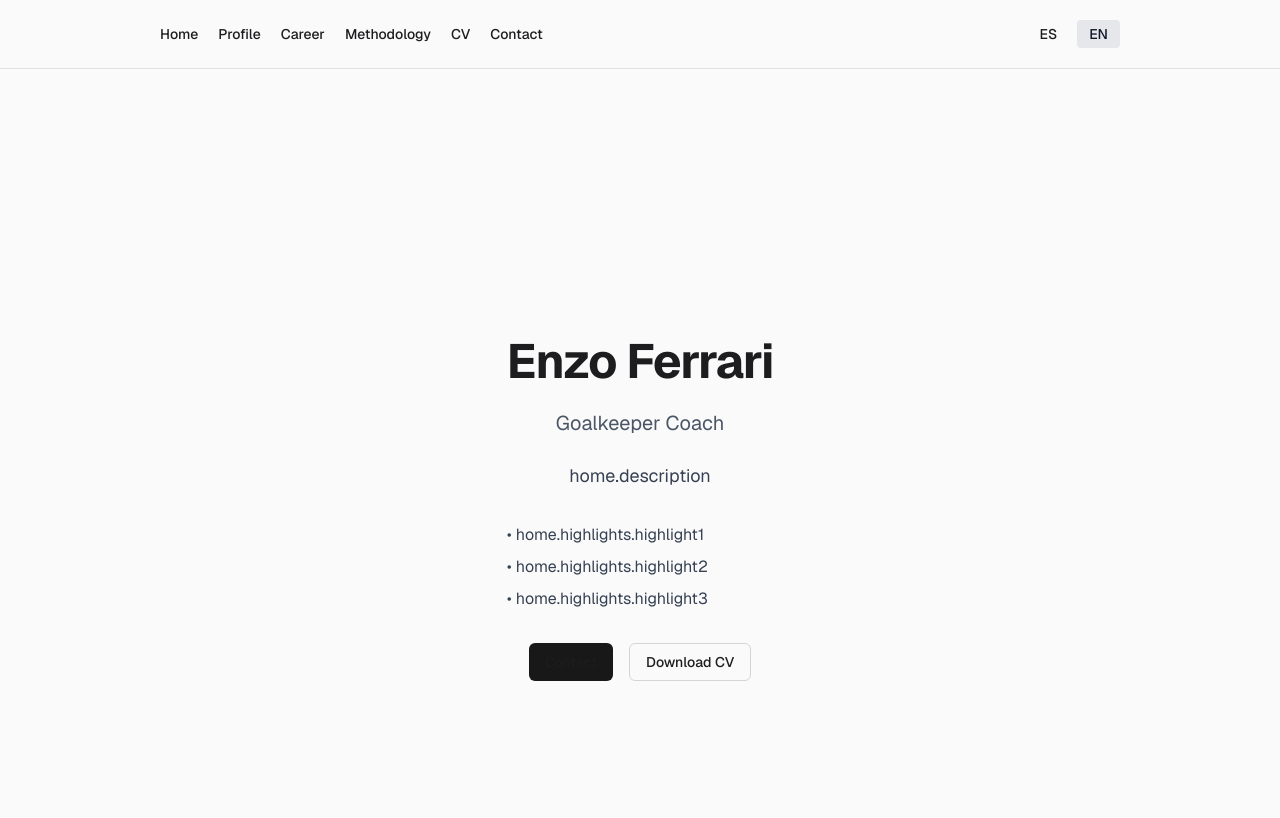
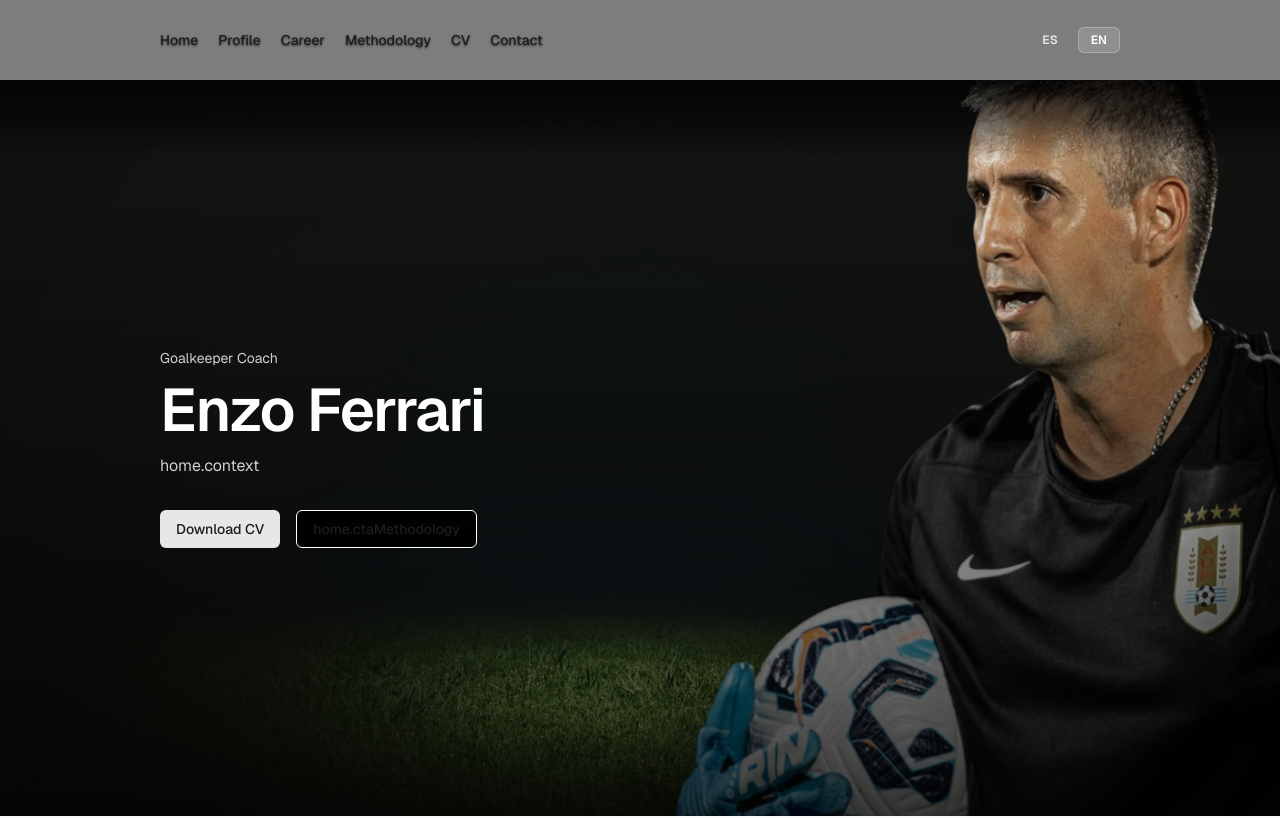
Before and after one commit to devrodri-com/enzo-ferrari-site, a Next.js app: page /en in a window 1280 px wide. Shown: the top 818 px of the page. Built offline with nearby package versions, Linux system fonts and the light colour scheme; no server answers.

Commit message:
UI: make CV the primary hero CTA on home

```diff
--- a/messages/es.json
+++ b/messages/es.json
@@ -12,12 +12,23 @@
     "subtitle": "Entrenador de Arqueros",
     "description": "Trabajo en selecciones nacionales y clubes de alto rendimiento. Aplico metodologías basadas en análisis de juego, evaluación diagnóstica y trabajo cognitivo. Proceso de trabajo en Selección Mayor de cara a 2026.",
     "highlights": {
-      "highlight1": "Selección Uruguaya Mayor (2024–Actualidad)",
-      "highlight2": "Experiencia en formativas y alto rendimiento",
-      "highlight3": "Metodología basada en análisis y videoanálisis"
+      "highlight1": {
+        "title": "Selección Uruguaya Mayor",
+        "description": "Trabajo actual en la selección mayor bajo la dirección de Marcelo Bielsa (2024–Actualidad)."
+      },
+      "highlight2": {
+        "title": "Formativas y Alto Rendimiento",
+        "description": "Experiencia en selecciones formativas y clubes de primera división."
+      },
+      "highlight3": {
+        "title": "Metodología Integral",
+        "description": "Enfoque basado en análisis de juego, videoanálisis y trabajo cognitivo."
+      }
     },
+    "context": "Selección Uruguaya Mayor · Alto rendimiento",
     "ctaContact": "Contacto",
-    "ctaCv": "Descargar CV"
+    "ctaCv": "Descargar CV",
+    "ctaMethodology": "Ver Metodología"
   },
   "contact": {
     "title": "Contacto",
--- a/src/app/[locale]/career/page.tsx
+++ b/src/app/[locale]/career/page.tsx
@@ -10,7 +10,7 @@ export default async function CareerPage({
   const t = await getTranslations('pages.career');
 
   return (
-    <Page className="space-y-8">
+    <Page className="space-y-8 py-10">
       <h1 className="text-4xl font-bold tracking-tight">
         {t('title')}
       </h1>
--- a/src/app/[locale]/cv/page.tsx
+++ b/src/app/[locale]/cv/page.tsx
@@ -11,7 +11,7 @@ export default async function CVPage({
   const cvT = await getTranslations('cv');
 
   return (
-    <Page className="space-y-8">
+    <Page className="space-y-8 py-10">
       <h1 className="text-4xl font-bold tracking-tight">
         {t('title')}
       </h1>
--- a/src/app/[locale]/layout.tsx
+++ b/src/app/[locale]/layout.tsx
@@ -27,7 +27,7 @@ export default async function LocaleLayout({
     <NextIntlClientProvider messages={messages}>
       <div className="min-h-screen bg-[#fafafa]">
         <Nav />
-        <main className="mx-auto w-full max-w-5xl px-5 sm:px-8 py-10">
+        <main className="w-full p-0">
           {children}
         </main>
       </div>
--- a/src/app/[locale]/methodology/page.tsx
+++ b/src/app/[locale]/methodology/page.tsx
@@ -10,7 +10,7 @@ export default async function MethodologyPage({
   const t = await getTranslations('pages.methodology');
 
   return (
-    <Page className="space-y-8">
+    <Page className="space-y-8 py-10">
       <h1 className="text-4xl font-bold tracking-tight">
         {t('title')}
       </h1>
--- a/src/app/[locale]/page.tsx
+++ b/src/app/[locale]/page.tsx
@@ -1,4 +1,6 @@
 import { getTranslations } from 'next-intl/server';
+import Hero from '@/components/Hero';
+import Page from '@/components/ui/Page';
 import ButtonLink from '@/components/ui/ButtonLink';
 
 export default async function HomePage({
@@ -9,32 +11,64 @@ export default async function HomePage({
   const { locale } = await params;
   const t = await getTranslations('home');
 
+  const highlights = [
+    {
+      title: t('highlights.highlight1.title'),
+      description: t('highlights.highlight1.description'),
+    },
+    {
+      title: t('highlights.highlight2.title'),
+      description: t('highlights.highlight2.description'),
+    },
+    {
+      title: t('highlights.highlight3.title'),
+      description: t('highlights.highlight3.description'),
+    },
+  ];
+
   return (
-    <div className="min-h-screen flex flex-col items-center justify-center px-4 py-16">
-      <div className="text-center space-y-6 max-w-2xl">
-        <h1 className="text-5xl font-bold tracking-tight">
-          {t('title')}
-        </h1>
-        <p className="text-xl text-gray-600">
-          {t('subtitle')}
-        </p>
-        <p className="text-lg text-gray-700 leading-relaxed">
+    <>
+      <Hero
+        title={t('title')}
+        subtitle={t('subtitle')}
+        context={t('context')}
+        ctaPrimary={{
+          href: `/${locale}/cv`,
+          label: t('ctaCv'),
+        }}
+        ctaSecondary={{
+          href: `/${locale}/methodology`,
+          label: t('ctaMethodology'),
+        }}
+      />
+
+      <Page className="space-y-10 py-10">
+        {/* Descripción */}
+        <p className="text-lg text-black/70 leading-relaxed max-w-2xl">
           {t('description')}
         </p>
-        <div className="space-y-2 text-left mt-8">
-          <p className="text-gray-700">• {t('highlights.highlight1')}</p>
-          <p className="text-gray-700">• {t('highlights.highlight2')}</p>
-          <p className="text-gray-700">• {t('highlights.highlight3')}</p>
+
+        {/* Highlights */}
+        <div className="grid grid-cols-1 md:grid-cols-3 gap-6 md:gap-8 pt-8 border-t border-black/10">
+          {highlights.map((highlight, index) => (
+            <div key={index} className="space-y-2">
+              <h3 className="text-sm font-semibold text-black/90">
+                {highlight.title}
+              </h3>
+              <p className="text-sm text-black/70">
+                {highlight.description}
+              </p>
+            </div>
+          ))}
         </div>
-        <div className="flex gap-4 justify-center mt-8">
+
+        {/* CTA Contacto */}
+        <div className="pt-4">
           <ButtonLink href={`/${locale}/contact`} variant="primary">
             {t('ctaContact')}
           </ButtonLink>
-          <ButtonLink href={`/${locale}/cv`} variant="secondary">
-            {t('ctaCv')}
-          </ButtonLink>
         </div>
-      </div>
-    </div>
+      </Page>
+    </>
   );
 }
--- a/src/app/[locale]/profile/page.tsx
+++ b/src/app/[locale]/profile/page.tsx
@@ -10,7 +10,7 @@ export default async function ProfilePage({
   const t = await getTranslations('pages.profile');
 
   return (
-    <Page className="space-y-8">
+    <Page className="space-y-8 py-10">
       <h1 className="text-4xl font-bold tracking-tight">
         {t('title')}
       </h1>
--- a/src/app/globals.css
+++ b/src/app/globals.css
@@ -3,6 +3,10 @@
 :root {
   --background: #fafafa;
   --foreground: #1d1d1f;
+  --bg: #fafafa;
+  --ink: #1d1d1f;
+  --darkband: #141615;
+  --white: #ffffff;
 }
 
 @theme inline {
@@ -13,8 +17,8 @@
 }
 
 body {
-  background: var(--background);
-  color: var(--foreground);
+  background: var(--bg);
+  color: var(--ink);
   font-family: var(--font-geist-sans), -apple-system, BlinkMacSystemFont, 'Segoe UI', sans-serif;
   -webkit-font-smoothing: antialiased;
   -moz-osx-font-smoothing: grayscale;
--- /dev/null
+++ b/src/components/Hero.tsx
@@ -0,0 +1,83 @@
+import Image from 'next/image';
+import ButtonLink from './ui/ButtonLink';
+
+interface CTA {
+  href: string;
+  label: string;
+}
+
+interface HeroProps {
+  title: string;
+  subtitle: string;
+  context: string;
+  ctaPrimary: CTA;
+  ctaSecondary: CTA;
+}
+
+export default function Hero({
+  title,
+  subtitle,
+  context,
+  ctaPrimary,
+  ctaSecondary,
+}: HeroProps) {
+  return (
+    <section className="relative w-full overflow-hidden">
+      <div className="relative h-[78vh] min-h-[560px] md:min-h-[92vh]">
+        {/* Imagen (mobile / desktop) */}
+        <Image
+          src="/hero/hero-mobile.jpg"
+          alt="Enzo Ferrari entrenando arqueros"
+          fill
+          priority
+          sizes="100vw"
+          className="object-cover object-[100%_10%] block md:hidden"
+        />
+        <Image
+          src="/hero/hero-desktop.jpg"
+          alt="Enzo Ferrari entrenando arqueros"
+          fill
+          priority
+          sizes="(min-width: 768px) 100vw, 100vw"
+          className="object-cover object-[100%_5%] hidden md:block"
+        />
+
+        {/* Overlay oscuro funcional */}
+        <div className="absolute inset-0 bg-gradient-to-t from-black/75 via-black/35 to-transparent pointer-events-none" />
+
+        {/* Scrim superior para asegurar legibilidad del Nav */}
+        <div className="absolute inset-x-0 top-0 h-16 md:h-20 bg-gradient-to-b from-black/80 via-black/55 to-transparent pointer-events-none" />
+
+        {/* Contenido */}
+        <div className="absolute inset-0">
+          <div className="mx-auto w-full max-w-5xl px-5 sm:px-8 h-full flex items-end md:items-center pb-10 md:pb-0">
+            <div className="space-y-8 w-full">
+              <div className="space-y-3 max-w-xl">
+                <p className="text-sm text-white/80">{subtitle}</p>
+                <h1 className="text-4xl sm:text-5xl lg:text-6xl font-semibold tracking-tight text-white leading-[1.02]">
+                  {title}
+                </h1>
+                <p className="text-sm sm:text-base text-white/80 mt-3">{context}</p>
+              </div>
+
+              <div className="flex gap-4 flex-wrap">
+                <ButtonLink
+                  href={ctaPrimary.href}
+                  className="bg-white/90 text-black hover:bg-white"
+                >
+                  {ctaPrimary.label}
+                </ButtonLink>
+                <ButtonLink
+                  href={ctaSecondary.href}
+                  className="border border-white text-white hover:bg-white/10 hover:border-white"
+                >
+                  {ctaSecondary.label}
+                </ButtonLink>
+              </div>
+            </div>
+          </div>
+        </div>
+      </div>
+    </section>
+  );
+}
--- a/src/components/LanguageSwitcher.tsx
+++ b/src/components/LanguageSwitcher.tsx
@@ -3,7 +3,23 @@
 import { useParams, usePathname, useRouter } from 'next/navigation';
 import { useTransition } from 'react';
 
-export default function LanguageSwitcher() {
+interface LanguageSwitcherProps {
+  className?: string;
+  buttonClassName?: string;
+  activeButtonClassName?: string;
+  inactiveButtonClassName?: string;
+}
+
+function cn(...classes: Array<string | undefined | false>): string {
+  return classes.filter(Boolean).join(' ');
+}
+
+export default function LanguageSwitcher({
+  className,
+  buttonClassName,
+  activeButtonClassName,
+  inactiveButtonClassName,
+}: LanguageSwitcherProps) {
   const params = useParams();
   const router = useRouter();
   const pathname = usePathname();
@@ -25,27 +41,36 @@ export default function LanguageSwitcher() {
     });
   };
 
+  const baseButtonClasses = cn(
+    "text-xs font-semibold px-3 py-1 rounded-md transition-colors focus:outline-none focus-visible:ring-2",
+    buttonClassName
+  );
+
   return (
-    <div className="flex gap-2">
+    <div className={cn("flex gap-2", className)}>
       <button
         onClick={() => switchLocale('es')}
         disabled={isPending || currentLocale === 'es'}
-        className={`text-sm font-medium px-3 py-1 rounded ${
+        className={cn(
+          baseButtonClasses,
           currentLocale === 'es'
-            ? 'bg-gray-200 dark:bg-gray-800 text-gray-900 dark:text-gray-100'
-            : 'hover:text-gray-600 dark:hover:text-gray-400'
-        } ${isPending ? 'opacity-50 cursor-not-allowed' : ''}`}
+            ? activeButtonClassName
+            : inactiveButtonClassName,
+          isPending && 'opacity-50 cursor-not-allowed'
+        )}
       >
         ES
       </button>
       <button
         onClick={() => switchLocale('en')}
         disabled={isPending || currentLocale === 'en'}
-        className={`text-sm font-medium px-3 py-1 rounded ${
+        className={cn(
+          baseButtonClasses,
           currentLocale === 'en'
-            ? 'bg-gray-200 dark:bg-gray-800 text-gray-900 dark:text-gray-100'
-            : 'hover:text-gray-600 dark:hover:text-gray-400'
-        } ${isPending ? 'opacity-50 cursor-not-allowed' : ''}`}
+            ? activeButtonClassName
+            : inactiveButtonClassName,
+          isPending && 'opacity-50 cursor-not-allowed'
+        )}
       >
         EN
       </button>
--- a/src/components/Nav.tsx
+++ b/src/components/Nav.tsx
@@ -2,57 +2,110 @@
 
 import { useTranslations } from 'next-intl';
 import Link from 'next/link';
-import { useParams } from 'next/navigation';
+import { useParams, usePathname } from 'next/navigation';
+import { useState, useEffect } from 'react';
 import LanguageSwitcher from './LanguageSwitcher';
 
 export default function Nav() {
   const t = useTranslations('nav');
   const params = useParams();
-  const locale = params.locale as string;
+  const pathname = usePathname();
+  const locale = params.locale as 'es' | 'en';
+  const isHome = pathname === `/${locale}` || pathname === `/${locale}/`;
+
+  const [isScrolled, setIsScrolled] = useState(false);
+
+  useEffect(() => {
+    if (!isHome) {
+      setIsScrolled(false);
+      return;
+    }
+
+    const handleScroll = () => {
+      setIsScrolled(window.scrollY > 12);
+    };
+
+    handleScroll();
+    window.addEventListener('scroll', handleScroll, { passive: true });
+
+    return () => {
+      window.removeEventListener('scroll', handleScroll);
+    };
+  }, [isHome]);
+
+  const navClasses = isHome
+    ? `w-full fixed top-0 left-0 z-50 relative transition-colors duration-300 ${
+        isScrolled
+          ? 'bg-white/75 backdrop-blur-md border-b border-black/10'
+          : 'bg-[color:var(--darkband)]/55 backdrop-blur-md'
+      }`
+    : 'w-full bg-white/75 backdrop-blur-md border-b border-black/10';
+
+  const linkClasses = isHome
+    ? isScrolled
+      ? 'text-sm font-medium text-black/80 hover:text-black transition-colors'
+      : 'text-sm font-medium text-white hover:text-white transition-colors drop-shadow-[0_1px_1px_rgba(0,0,0,0.6)]'
+    : 'text-sm font-medium text-black/80 hover:text-black transition-colors';
 
   return (
-    <nav className="w-full border-b border-black/10">
-      <div className="mx-auto w-full max-w-5xl px-5 sm:px-8 py-5">
-        <div className="flex items-center justify-between flex-wrap gap-5">
+    <nav className={navClasses}>
+      <div className="mx-auto w-full max-w-5xl px-5 sm:px-8 h-16 md:h-20 flex items-center">
+        <div className="flex items-center justify-between flex-wrap gap-5 w-full">
           <div className="flex gap-5 flex-wrap">
             <Link
               href={`/${locale}`}
-              className="text-sm font-medium text-black/80 hover:text-black transition-colors"
+              className={linkClasses}
             >
               {t('home')}
             </Link>
             <Link
               href={`/${locale}/profile`}
-              className="text-sm font-medium text-black/80 hover:text-black transition-colors"
+              className={linkClasses}
             >
               {t('profile')}
             </Link>
             <Link
               href={`/${locale}/career`}
-              className="text-sm font-medium text-black/80 hover:text-black transition-colors"
+              className={linkClasses}
             >
               {t('career')}
             </Link>
             <Link
               href={`/${locale}/methodology`}
-              className="text-sm font-medium text-black/80 hover:text-black transition-colors"
+              className={linkClasses}
             >
               {t('methodology')}
             </Link>
             <Link
               href={`/${locale}/cv`}
-              className="text-sm font-medium text-black/80 hover:text-black transition-colors"
+              className={linkClasses}
             >
               {t('cv')}
             </Link>
             <Link
               href={`/${locale}/contact`}
-              className="text-sm font-medium text-black/80 hover:text-black transition-colors"
+              className={linkClasses}
             >
               {t('contact')}
             </Link>
           </div>
-          <LanguageSwitcher />
+          <LanguageSwitcher
+            buttonClassName={
+              isHome && !isScrolled
+                ? 'focus-visible:ring-white/40'
+                : 'focus-visible:ring-black/20'
+            }
+            activeButtonClassName={
+              isHome && !isScrolled
+                ? 'bg-white/15 text-white border border-white/25'
+                : 'bg-black/5 text-black border border-black/10'
+            }
+            inactiveButtonClassName={
+              isHome && !isScrolled
+                ? 'text-white/80 hover:text-white'
+                : 'text-black/70 hover:text-black'
+            }
+          />
         </div>
       </div>
     </nav>
```
Also changed, not shown: src/app/[locale]/contact/page.tsx (+12 -13 lines), public/hero/hero-desktop.jpg (added), public/hero/hero-mobile.jpg (added).
